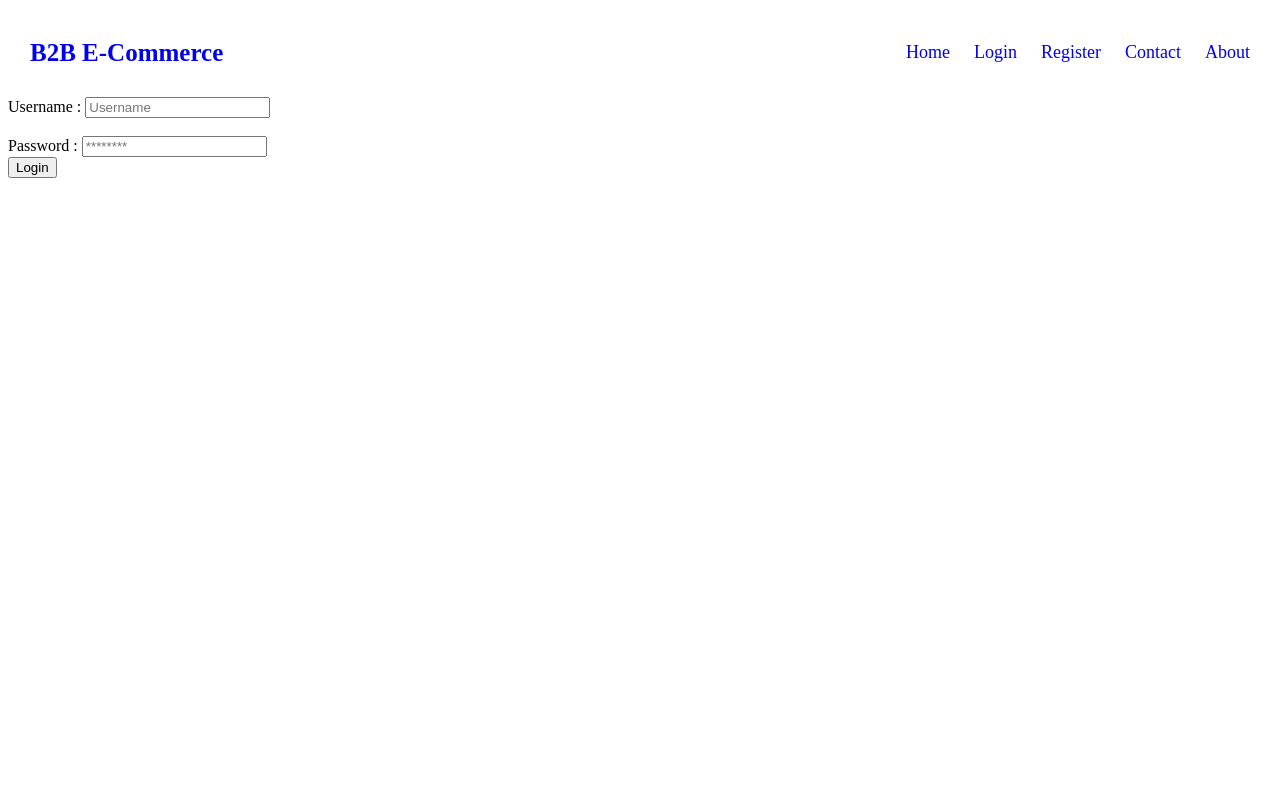
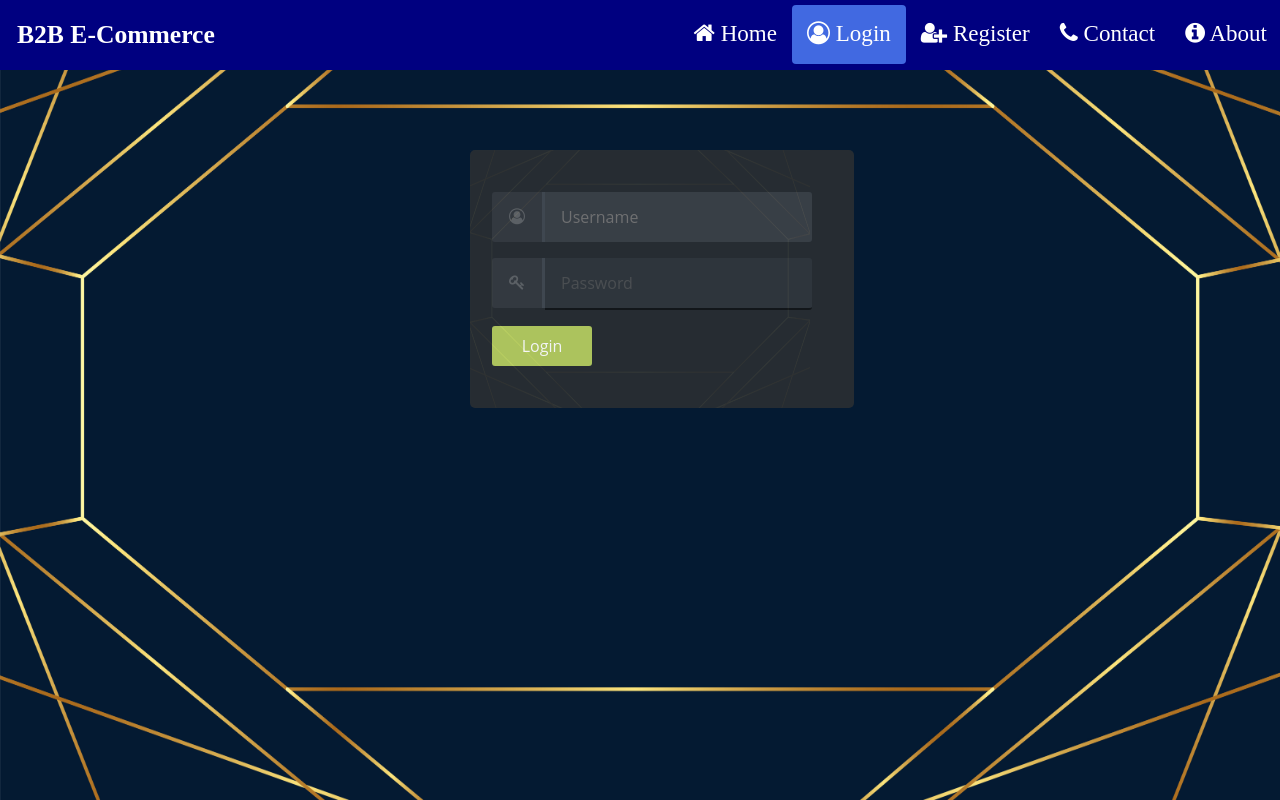
Before and after one commit to jainam2718/B2BE-Commerce, a plain HTML site: page login.html in a window 1280 px wide. Drawn offline with Linux system fonts and the light colour scheme.

Commit message:
Update login.html

```diff
--- a/login.html
+++ b/login.html
@@ -2,69 +2,66 @@
 <html>
 <head>
 <meta name="viewport" content="width=device-width, initial-scale=1">
+<link rel="stylesheet" href="/styles.css">
+<link rel="stylesheet" href="https://cdnjs.cloudflare.com/ajax/libs/font-awesome/4.7.0/css/font-awesome.min.css">
 <style>
-* {box-sizing: border-box;}
-
-
-
-.header {
-  overflow: hidden;
-  padding: 20px 10px;
-}
-
-.header a {
-  float: left;
-  text-align: center;
-  padding: 12px;
-  text-decoration: none;
-  font-size: 18px;
-  line-height: 25px;
-  border-radius: 4px;
-}
-
-.header a.logo {
-  font-size: 25px;
-  font-weight: bold;
-}
-
-
-
-
-.header-right {
-  float: right;
-}
-
-
+@charset "utf-8";
+@import url(http://weloveiconfonts.com/api/?family=fontawesome);
+.log {
+  width : 100%;
+  height : 100%;
+  background: url(images/bg_login.jpg);
+  background-repeat: no-repeat;
+  background-size: 100% 100%;
 }
 </style>
 
 </head>
-<body>
-<div class="header">
+<body >
+<div class="log">
+
+<nav class="navbar" id = "myNav">
   <a href="#default" class="logo">B2B E-Commerce</a>
-  <div class="header-right">
-    <a class="active" href="#home">Home</a>
-    <a href="#login">Login</a>
-    <a href="#register">Register</a>
-    <a href="#contact">Contact</a>
-    <a href="#about">About</a>
+  <nav class="navbar-right">
+    <a href="index.html"><i class="fa fa-home"></i> Home</a>
+    <a href="login.html" class="active"><i class="fa fa-user-circle-o"></i> Login</a>
+    <a href="registration.html"><i class="fa fa-user-plus"></i> Register</a>
+    <a href="#contact"><i class="fa fa-phone"></i> Contact</a>
+    <a href="#about"><i class="fa fa-info-circle"></i> About</a>
+  </nav>
+</nav>
+    <div id="login">
+      <form name='form-login'>
+        <span ><i class="fa fa-user-circle-o"></i> </span>
+          <input type="text" id="username" placeholder="Username">
+
+        <span ><i class="fa fa-key"></i></span>
+          <input type="password" id"passwd" placeholder="Password">
+
+        <input type="submit" value="Login">
+
+      </form>
+    </div>
   </div>
-</div>
-  <section margin-padding="10px">
-        <form method="post" >
-            <label for="username">Username : </label>
-            <input type="text" id="username" placeholder="Username" name="username" required/>
-            <br/>
-            <br/>
-            <label for="passwd">Password : </label>
-            <input type="password" id="passwd" placeholder="********" name="passwd" required/>
-            <br/>
-            <input type="submit" value="Login" required/>
-        </form>
-  </section>
+</body>
 
+<script>
+window.onscroll = function() {myFunction()};
 
+// Get the header
+var header = document.getElementById("myNav");
 
+// Get the offset position of the navbar
+var sticky = header.offsetTop;
 
-</body>
+// Add the sticky class to the header when you reach its scroll position. Remove "sticky" when you leave the scroll position
+function myFunction() {
+  if (window.pageYOffset > sticky) {
+    header.classList.add("sticky");
+  } else {
+    header.classList.remove("sticky");
+  }
+}
+
+</script>
 </html>
```
